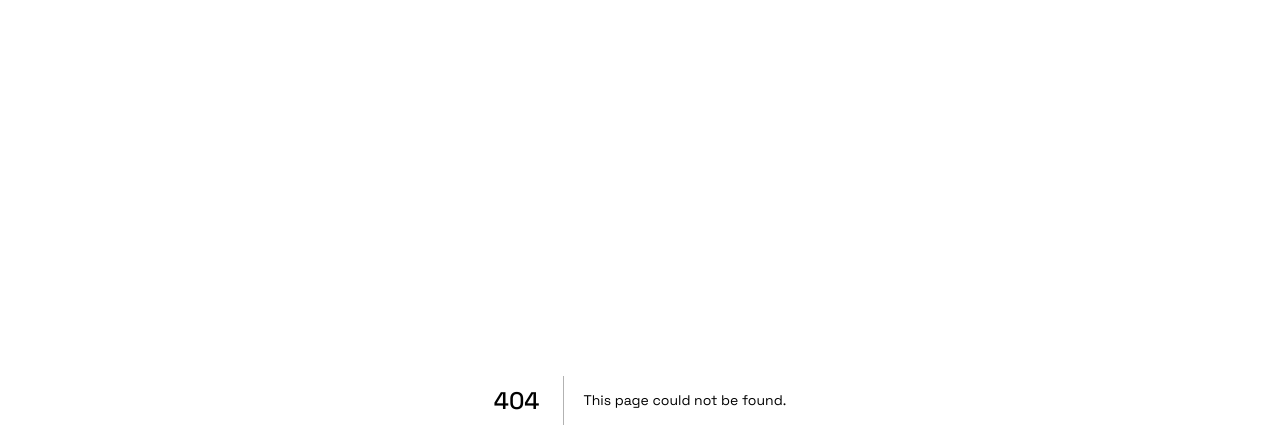
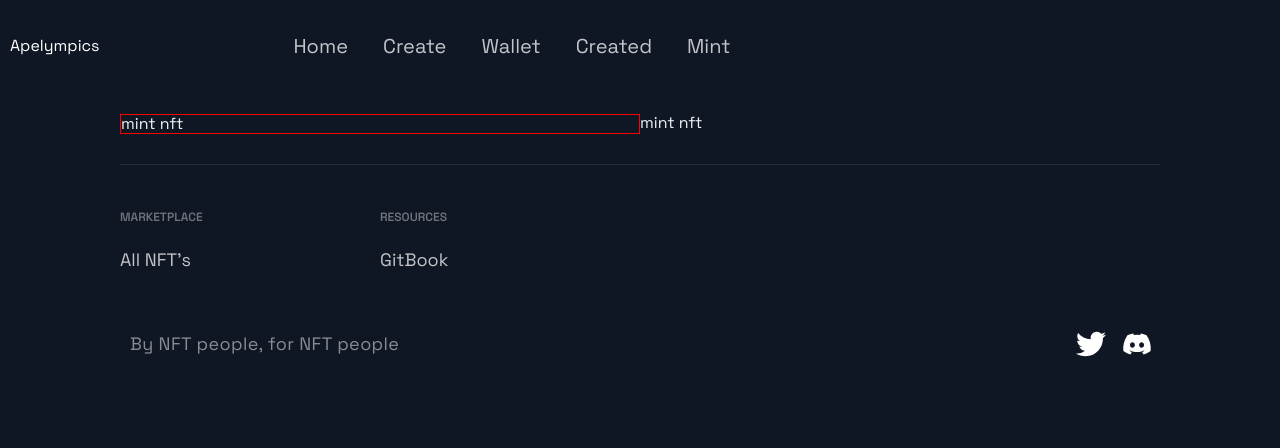
Before and after one commit to Ayumirage/digital-marketplace, a Next.js app: page /mint in a window 1280 px wide. Before the commit this address had no page. Shown: the top 448 px of the page. Built offline with nearby package versions, Linux system fonts and the light colour scheme.

Commit message:
fixed bug

```diff
--- a/components/Header/Header.js
+++ b/components/Header/Header.js
@@ -13,30 +13,35 @@ import {
   SocialIcons,
 } from "./HeaderStyles";
 
-<nav className="border-b p-6">
+{
+  /* <nav className="border-b p-6">
   <p className="text-4xl font-bold">Open Ocean</p>
   <div className="flex mt-4">
     <Link href="/">
-      <a className="mr-4 text-pink-500">Home</a>
+      <a className="mr-4 ">Home</a>
     </Link>
     <Link href="/create-item">
-      <a className="mr-6 text-pink-500">Sell Digital Asset</a>
+      <a className="mr-6 ">Sell Digital Asset</a>
     </Link>
     <Link href="/my-assets">
-      <a className="mr-6 text-pink-500">My Digital Assets</a>
+      <a className="mr-6 ">My Digital Assets</a>
     </Link>
     <Link href="/creator-dashboard">
-      <a className="mr-6 text-pink-500">Creator Dashboard</a>
+      <a className="mr-6 ">Creator Dashboard</a>
+    </Link>
+    <Link href="/mint">
+      <a className="mr-6 ">Mint</a>
     </Link>
   </div>
-</nav>;
+</nav>; */
+}
 
 const Header = () => (
   <Container>
     <Div1>
       <Link href="/landing">
         <a style={{ display: "flex", alignItems: "center", color: "white" }}>
-          <DiCssdeck size="3rem" /> <span>Open Ocean</span>
+          <span>Apelympics</span>
         </a>
       </Link>
     </Div1>
@@ -58,7 +63,12 @@ const Header = () => (
       </li>
       <li>
         <Link href="/creator-dashboard">
-          <NavLink>Creator dashboard</NavLink>
+          <NavLink>Created</NavLink>
+        </Link>
+      </li>
+      <li>
+        <Link href="/mint">
+          <NavLink>Mint</NavLink>
         </Link>
       </li>
     </Div2>
--- a/components/Header/HeaderStyles.js
+++ b/components/Header/HeaderStyles.js
@@ -1,5 +1,5 @@
-import { IoIosArrowDropdown } from 'react-icons/io';
-import styled from 'styled-components';
+import { IoIosArrowDropdown } from "react-icons/io";
+import styled from "styled-components";
 
 export const Container = styled.div`
   display: grid;
@@ -30,6 +30,7 @@ export const Div2 = styled.div`
   grid-area: 1 / 2 / 2 / 4;
   display: flex;
   justify-content: space-around;
+  margin: 1rem;
   @media ${(props) => props.theme.breakpoints.sm} {
     grid-area: 2 / 2 / 3 / 5;
   }
@@ -51,6 +52,7 @@ export const NavLink = styled.a`
   line-height: 32px;
   color: rgba(255, 255, 255, 0.75);
   transition: 0.4s ease;
+  margin: 1rem;
   &:hover {
     color: #fff;
     opacity: 1;
@@ -94,8 +96,8 @@ export const NavProductsIcon = styled(IoIosArrowDropdown)`
   display: flex;
   align-self: center;
   transition: 0.3s ease;
-  opacity: ${({ isOpen }) => (isOpen ? '1' : '.75')};
-  transform: ${({ isOpen }) => (isOpen ? 'scaleY(-1)' : 'scaleY(1)')};
+  opacity: ${({ isOpen }) => (isOpen ? "1" : ".75")};
+  transform: ${({ isOpen }) => (isOpen ? "scaleY(-1)" : "scaleY(1)")};
 
   &:hover {
     opacity: 1;
@@ -107,18 +109,16 @@ export const NavProductsIcon = styled(IoIosArrowDropdown)`
   }
 `;
 
-
 // Social Icons
 
 export const SocialIcons = styled.a`
-transition: 0.3s ease;
-color: white;
-border-radius: 50px;
+  transition: 0.3s ease;
+  color: white;
+  border-radius: 50px;
   padding: 8px;
-&:hover {
+  &:hover {
     background-color: #212d45;
     transform: scale(1.2);
     cursor: pointer;
-
   }
-`
+`;
--- a/config.js
+++ b/config.js
@@ -1,2 +1,2 @@
-export const nftmarketaddress = "0x1C3EADfFEd718B418A1963b6A2F3C2F99450b61E";
-export const nftaddress = "0x1aABd4c5501C8740C53c598C7a2bAA5A1ED7FD09";
+export const nftmarketaddress = "0x2B4d3591680A5f76423b9C413F03404C63d49395";
+export const nftaddress = "0xf9E4a5f69dd1EC8fD39437678527b4CA2f5Ac5BC";
--- a/hardhat.config.js
+++ b/hardhat.config.js
@@ -15,7 +15,11 @@ module.exports = {
       accounts: [privateKey],
     },
     mainnet: {
-      url: `https://polygon-mainnet.infura.io/v3/${projectId}`,
+      url: `https://polygon-rpc.com/`,
+      accounts: [privateKey],
+    },
+    rinkeby: {
+      url: "https://rinkeby.infura.io/v3/dbd98a18a03b41f8ad528d7e47ca01dd",
       accounts: [privateKey],
     },
   },
--- a/pages/index.js
+++ b/pages/index.js
@@ -20,7 +20,7 @@ export default function Home() {
   async function loadNFTs() {
     /* create a generic provider and query for unsold market items */
     const provider = new ethers.providers.JsonRpcProvider(
-      "https://polygon-mainnet.infura.io/v3/dbd98a18a03b41f8ad528d7e47ca01dd"
+      "https://polygon-rpc.com/"
     );
     const tokenContract = new ethers.Contract(nftaddress, NFT.abi, provider);
     const marketContract = new ethers.Contract(
@@ -73,6 +73,7 @@ export default function Home() {
     );
     await transaction.wait();
     loadNFTs();
+    console.log(transaction);
   }
   if (loadingState === "loaded" && !nfts.length)
     return (
--- /dev/null
+++ b/pages/mint.js
@@ -0,0 +1,19 @@
+import { FaBorderAll } from "react-icons/fa";
+import BgAnimation from "../components/BackgrooundAnimation/BackgroundAnimation";
+import Hero from "../components/Hero/Hero";
+
+import { Layout } from "../layout/Layout";
+import { Section } from "../styles/GlobalComponents";
+
+export default function Landing() {
+  return (
+    <>
+      <Layout>
+        <Section grid>
+          <div style={{ border: "1px red solid" }}>mint nft</div>
+          <div>mint nft</div>
+        </Section>
+      </Layout>
+    </>
+  );
+}
```
